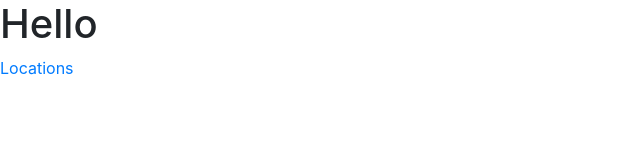
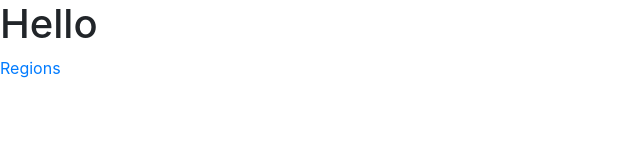
Before and after one commit to Studentidrettsforbundet/studentidrett-frontend, a React (Create React App) app: page / in a window 1280 px wide. Shown: the top 160 px of the page, without its empty margins (0-640 px from the left). Built offline with nearby package versions, Linux system fonts and the light colour scheme.

Commit message:
Changed name Location to Region

```diff
--- a/src/App.tsx
+++ b/src/App.tsx
@@ -6,7 +6,7 @@ function App() {
     return (
         <div className="App">
             <h1>Hello</h1>
-            <Link to='/Locations'>Locations</Link>
+            <Link to='/Regions'>Regions</Link>
         </div>
     );
 }
--- a/src/components/List.tsx
+++ b/src/components/List.tsx
@@ -1,6 +1,6 @@
 import React from 'react'
 import { Link } from 'react-router-dom'
-import LocationContent from './LocationContent'
+import LocationContent from './RegionContent'
 import SportsContent from './SportContent'
 
 type ComponentProps = {
--- a/src/components/LocationContent.tsx
+++ b/src/components/RegionContent.tsx
@@ -1,15 +1,15 @@
 import React from 'react'
 import { Link } from 'react-router-dom'
-import { Location } from '../services/MockupDB'
+import { Region } from '../services/MockupDB'
 
 type ComponentProps = {
-    listContent: Array<Location>,
+    listContent: Array<Region>,
 }
 
 
-function LocationContent(props: ComponentProps) {
+function RegionContent(props: ComponentProps) {
     const listLocations = props.listContent.map((Location) => (
-        <div className="Location">
+        <div className="Region">
             <Link to={{ pathname: `${Location.Name}`, state: Location.Name }} key={Location.Name}>{Location.Name}</Link>
         </div>
     ))
@@ -21,4 +21,4 @@ function LocationContent(props: ComponentProps) {
     )
 }
 
-export default LocationContent;
+export default RegionContent;
--- a/src/components/TeamInfo/TeamInfo.tsx
+++ b/src/components/TeamInfo/TeamInfo.tsx
@@ -1,5 +1,5 @@
 import React, { useState } from 'react';
-import './TeamInfo.css';
+import '../../styles/TeamInfo.css';
 
 const ClubInfo = (props: { name: string; img: string; text: string, showInfo: Function }) => {
 
--- a/src/pages/ClubPage.tsx
+++ b/src/pages/ClubPage.tsx
@@ -1,7 +1,7 @@
 import React, { useState } from 'react';
 import { useParams } from 'react-router';
 import ClubInfo from '../components/TeamInfo/TeamInfo';
-import '../components/ClubOverview/ClubOverview.css';
+import '../styles/ClubOverview.css';
 
 const ClubPage = () => {
     const params = useParams() as { clubSlug: string };
--- a/src/pages/LocationPage.tsx
+++ b/src/pages/RegionPage.tsx
@@ -2,16 +2,16 @@ import React, { useState } from 'react'
 import List from '../components/List'
 import MockupDB, { IMockupDB, } from '../services/MockupDB'
 
-const LocationPage = ({ match }:any) => {
+const RegionPage = ({ match }:any) => {
     var [Database, setDatabase] = useState(MockupDB);
     console.log(match);
 
     return (
         <div className="container">
-            <h1>Locations</h1>
-            <List key="LocationList" listContent={Database.Locations} type="Location"/>
+            <h1>Regions</h1>
+            <List key="RegionList" listContent={Database.Locations} type="Location"/>
         </div>
     );
 }
 
-export default LocationPage;
+export default RegionPage;
--- a/src/routes.tsx
+++ b/src/routes.tsx
@@ -3,7 +3,7 @@ import { Route, BrowserRouter as Router, Switch } from 'react-router-dom';
 import App from './App';
 import SearchPage from './pages/SearchPage'
 import ClubPage from './pages/ClubPage'
-import LocationPage from './pages/LocationPage';
+import RegionPage from './pages/RegionPage';
 import SportPage from './pages/SportPage';
 import CityPage from './pages/CityPage';
 
@@ -13,10 +13,10 @@ const createRoutes = () => (
         <div className="page">
             <Switch>
                 <Route exact path="/" component={App} />
-                <Route exact path="/Locations" component={LocationPage} />
-                <Route exact path="/:Locations" component={SportPage} />
-                <Route exact path="/:Locations/:Sports" component={CityPage} />
-                <Route exact path="/:Locations/:Sports/:clubSlug" component={ClubPage} />
+                <Route exact path="/Regions" component={RegionPage} />
+                <Route exact path="/:Regions" component={SportPage} />
+                <Route exact path="/:Regions/:Sports" component={CityPage} />
+                <Route exact path="/:Regions/:Sports/:clubSlug" component={ClubPage} />
 
                 <Route exact path="/search" component={SearchPage} />
                 <Route exact path="/clubs" component={ClubPage} />
--- a/src/services/MockupDB.tsx
+++ b/src/services/MockupDB.tsx
@@ -6,7 +6,7 @@ export interface Sport {
     Clubs: Array<string>;
 }
 
-export interface Location {
+export interface Region {
     Name: string;
     Sports: Array<Sport>;
 }
@@ -29,7 +29,7 @@ export interface FilterList {
 }
 
 export interface IMockupDB {
-    Locations: Array<Location>;
+    Locations: Array<Region>;
     Sports: Array<Sport>;
     Areas: Array<Area>;
     Filters: FilterList;
@@ -75,12 +75,12 @@ const Volleyball: Sport = {
 const TrondelagSports: Array<Sport> = [Fotball, Handball];
 const OstfoldSports: Array<Sport> = [Volleyball, Handball];
 
-var Trondelag: Location = {
+var Trondelag: Region = {
     Name: "Trondelag",
     Sports: TrondelagSports,
 }
 
-var Ostfold: Location = {
+var Ostfold: Region = {
     Name: "Ostfold",
     Sports: OstfoldSports,
 }
@@ -108,7 +108,7 @@ var DefaultCity: City = {
 
 
 
-let Locations: Array<Location> = [Trondelag, Ostfold];
+let Locations: Array<Region> = [Trondelag, Ostfold];
 let Sports: Array<Sport> = [Fotball, Handball, Volleyball];
 let Areas: Array<Area> = [TrondelagArea, OstfoldArea];
 var ThisFilterlist: FilterList = { Area: DefaultArea, City: DefaultCity, Club: "defaultClub", Sport: "defaultSport" };
```
Also changed, not shown: src/styles/ClubOverview.css (renamed from src/components/ClubOverview/ClubOverview.css), src/styles/TeamInfo.css (renamed from src/components/TeamInfo/TeamInfo.css).
